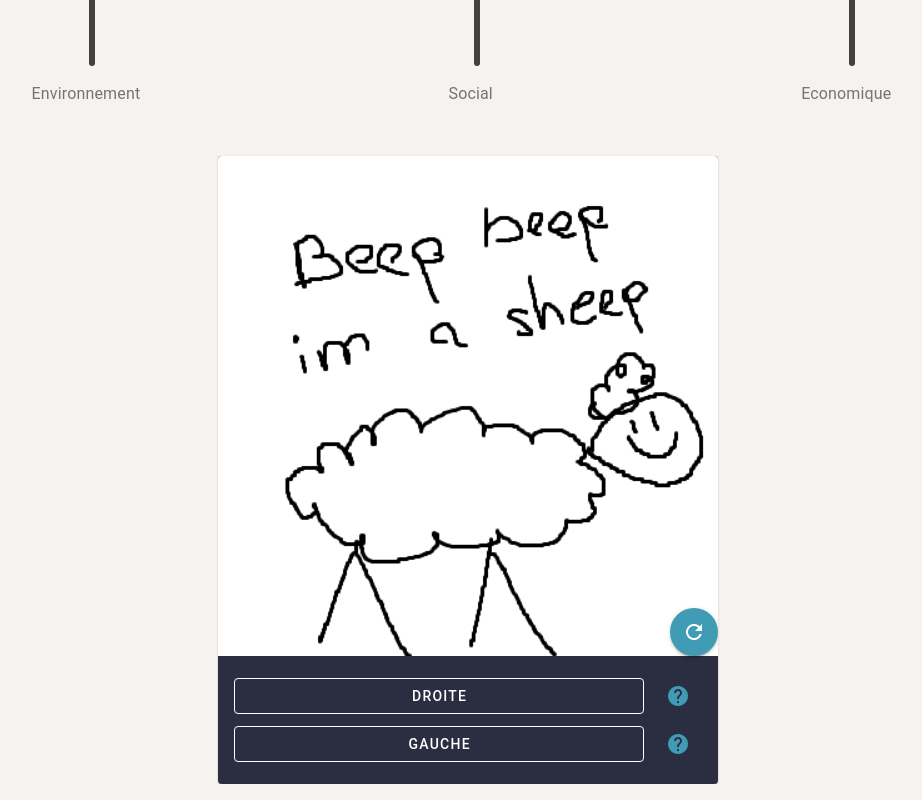
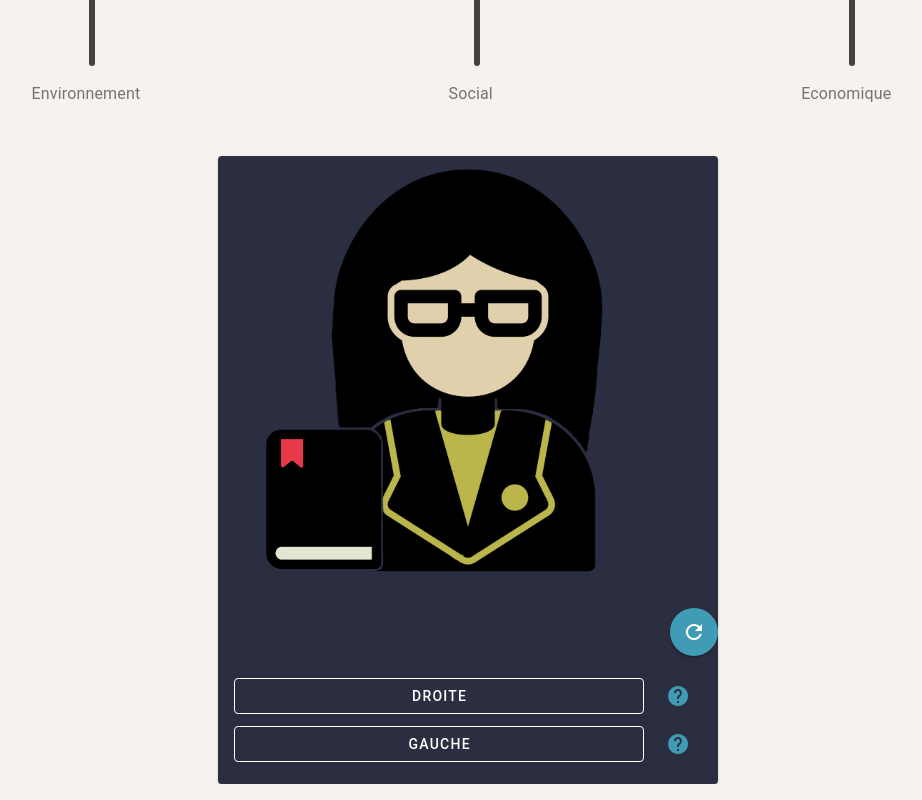
Before and after one commit to ThibaultNG/nuit-info-2023, a Vue app: page /game in a window 1280 px wide. Shown: the part 326-1126 px from the top of the page, without its empty margins (172-1094 px from the left). Built offline with nearby package versions, Linux system fonts and the light colour scheme.

Commit message:
DEV: Card model

```diff
--- a/src/modules/game/component/card/FlippingCard.vue
+++ b/src/modules/game/component/card/FlippingCard.vue
@@ -3,7 +3,7 @@
 		<div class="card-container">
 			<div class="card" :class="{ 'is-flipped': isFlipped }">
 				<div class="card-face card-face-front">
-					<v-img src="/cards/sheep.png" alt="Front Image" class="card-image" />
+					<v-img src="/cards/teacher.png" alt="Front Image" class="card-image" />
 				</div>
 				<div class="card-face card-face-back">
 					<v-img src="/cards/bank.png" alt="Back Image" class="card-image" />
```
Also changed, not shown: src/modules/game/model/Card.ts (added, +15 -0 lines), src/modules/game/store/gameStore.ts (added, +10 -0 lines), public/cards/teacher.png (added), src/modules/game/service/cardLoader.ts (added).
